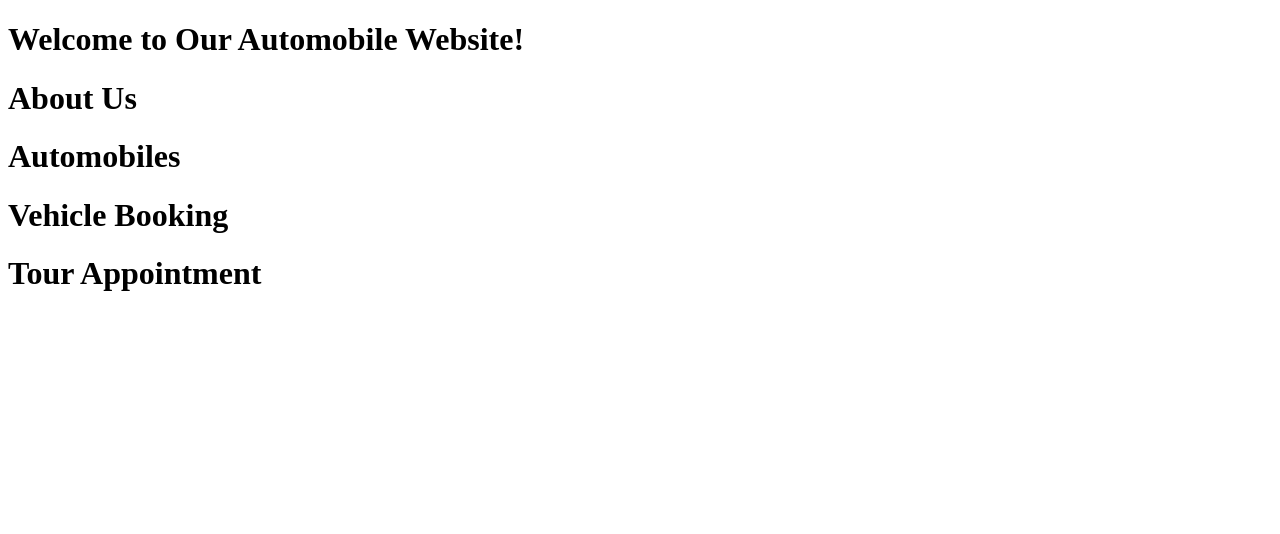
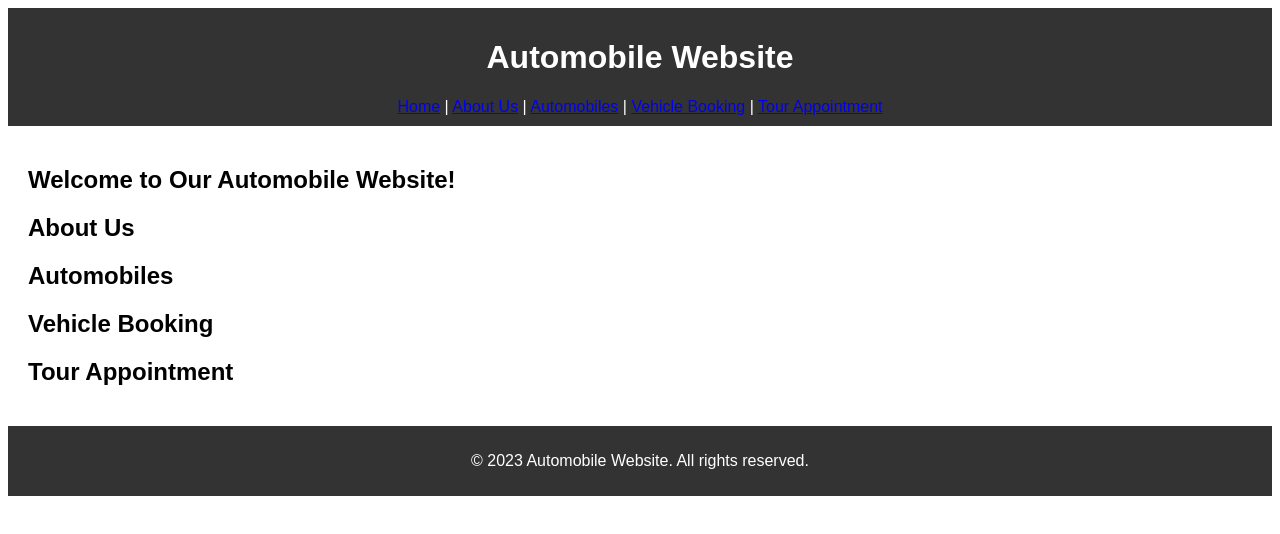
Before and after one commit to Ravi-1701/Automobile-blackbox-creation, a plain HTML site: page index.html in a window 1280 px wide. Drawn offline with Linux system fonts and the light colour scheme.

Commit message:
Update index.html

```diff
--- a/index.html
+++ b/index.html
@@ -6,100 +6,64 @@
     <title>Automobile Website</title>
     <style>
         /* Add your CSS styles here */
+        body {
+            font-family: Arial, sans-serif;
+        }
+        header, footer {
+            background-color: #333;
+            color: white;
+            padding: 10px;
+            text-align: center;
+        }
+        main {
+            padding: 20px;
+        }
+        section {
+            margin-bottom: 20px;
+        }
     </style>
 </head>
 <body>
     <header>
-        <!-- Header content, such as logo and navigation menu -->
+        <h1>Automobile Website</h1>
+        <nav>
+            <a href="#home">Home</a> |
+            <a href="#about-us">About Us</a> |
+            <a href="#automobiles">Automobiles</a> |
+            <a href="#vehicle-booking">Vehicle Booking</a> |
+            <a href="#tour-appointment">Tour Appointment</a>
+        </nav>
     </header>
 
     <main>
-        <home-page></home-page>
-        <about-us-page></about-us-page>
-        <automobiles-page></automobiles-page>
-        <vehicle-booking-page></vehicle-booking-page>
-        <tour-appointment-page></tour-appointment-page>
+        <section id="home">
+            <h1>Welcome to Our Automobile Website!</h1>
+            <!-- Additional content for the home page -->
+        </section>
+
+        <section id="about-us">
+            <h1>About Us</h1>
+            <!-- Additional content for the about us page -->
+        </section>
+
+        <section id="automobiles">
+            <h1>Automobiles</h1>
+            <!-- Additional content and car details/pictures -->
+        </section>
+
+        <section id="vehicle-booking">
+            <h1>Vehicle Booking</h1>
+            <!-- Additional content for the vehicle booking page -->
+        </section>
+
+        <section id="tour-appointment">
+            <h1>Tour Appointment</h1>
+            <!-- Additional content for the tour appointment page -->
+        </section>
     </main>
 
     <footer>
-        <!-- Footer content, such as copyright and contact information -->
+        <p>&copy; 2023 Automobile Website. All rights reserved.</p>
     </footer>
-
-    <script>
-        class HomePage extends HTMLElement {
-          constructor() {
-            super();
-          }
-
-          connectedCallback() {
-            this.innerHTML = `
-              <h1>Welcome to Our Automobile Website!</h1>
-              <!-- Additional content for the home page -->
-            `;
-          }
-        }
-
-        customElements.define('home-page', HomePage);
-
-        class AboutUsPage extends HTMLElement {
-          constructor() {
-            super();
-          }
-
-          connectedCallback() {
-            this.innerHTML = `
-              <h1>About Us</h1>
-              <!-- Additional content for the about us page -->
-            `;
-          }
-        }
-
-        customElements.define('about-us-page', AboutUsPage);
-
-        class AutomobilesPage extends HTMLElement {
-          constructor() {
-            super();
-          }
-
-          connectedCallback() {
-            this.innerHTML = `
-              <h1>Automobiles</h1>
-              <!-- Additional content and car details/pictures -->
-            `;
-          }
-        }
-
-        customElements.define('automobiles-page', AutomobilesPage);
-
-        class VehicleBookingPage extends HTMLElement {
-          constructor() {
-            super();
-          }
-
-          connectedCallback() {
-            this.innerHTML = `
-              <h1>Vehicle Booking</h1>
-              <!-- Additional content for the vehicle booking page -->
-            `;
-          }
-        }
-
-        customElements.define('vehicle-booking-page', VehicleBookingPage);
-
-        class TourAppointmentPage extends HTMLElement {
-          constructor() {
-            super();
-          }
-
-          connectedCallback() {
-            this.innerHTML = `
-              <h1>Tour Appointment</h1>
-              <!-- Additional content for the tour appointment page -->
-            `;
-          }
-        }
-
-        customElements.define('tour-appointment-page', TourAppointmentPage);
-    </script>
 </body>
 </html>
```
